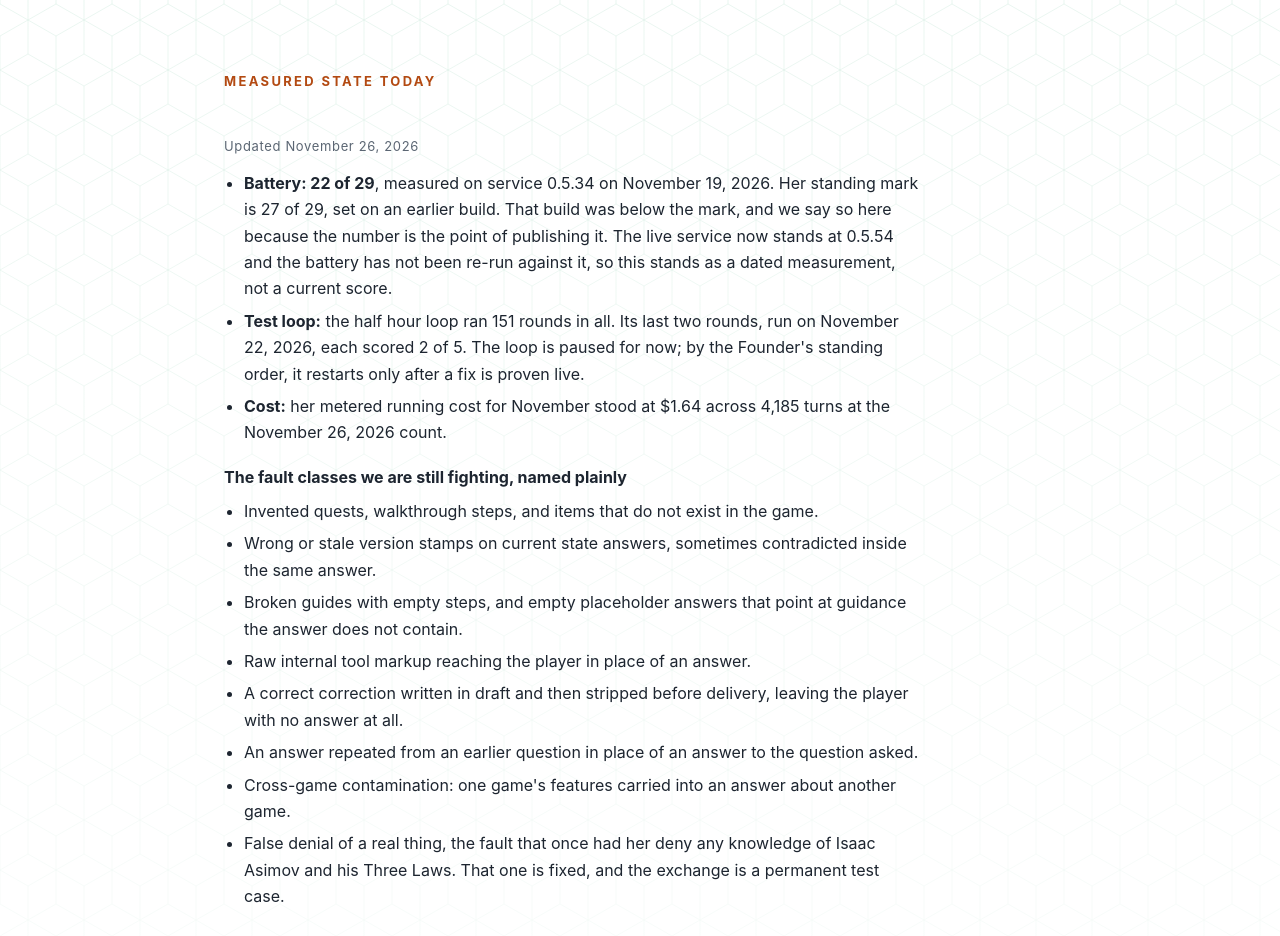
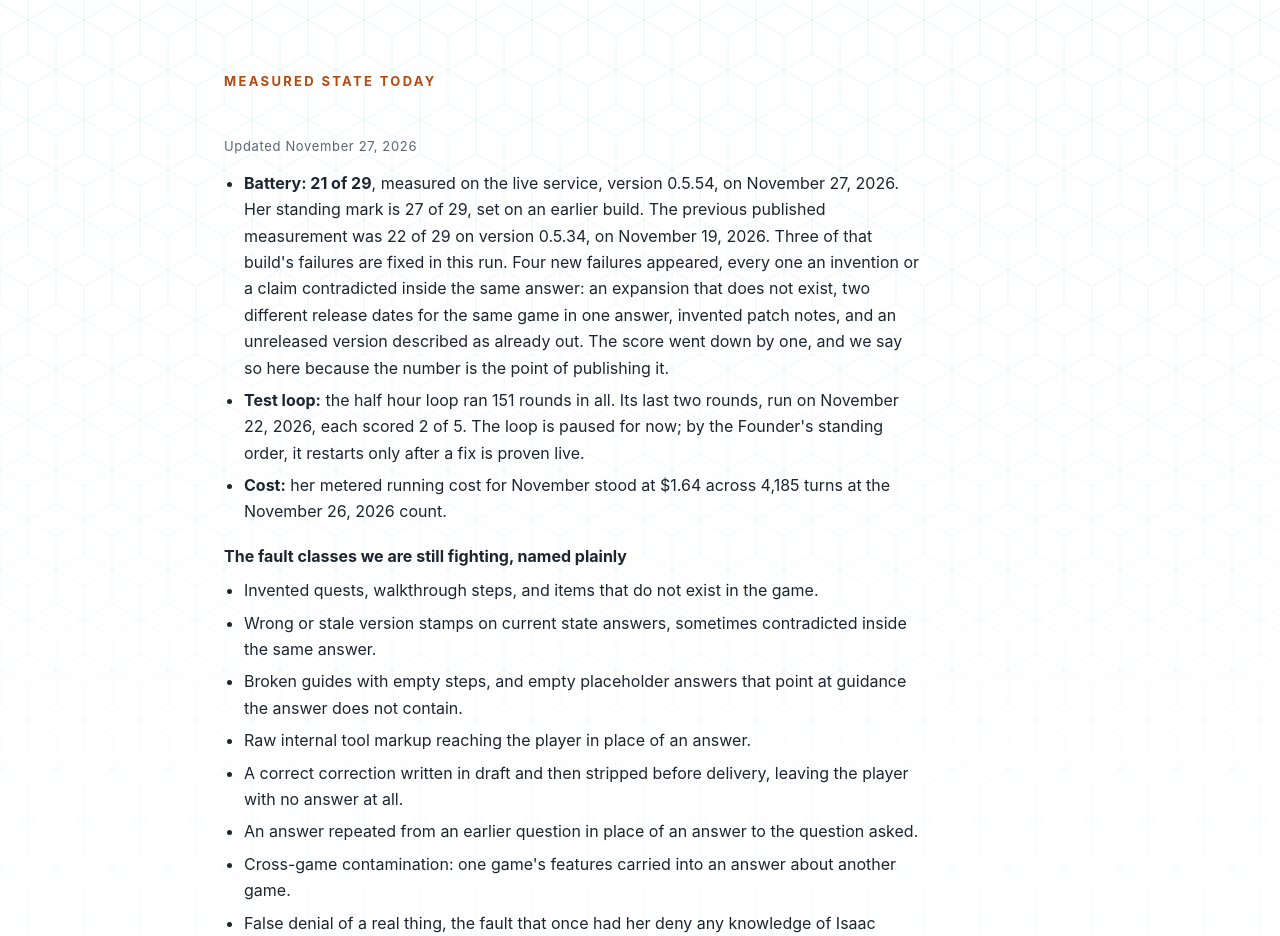
Before and after one commit to EidonLabsInc/eidonlabsinc.com, a plain HTML site: page vesper.html in a window 1280 px wide. Shown: the part 2980-3916 px from the top of the page. Drawn offline with Linux system fonts and the light colour scheme.

Commit message:
Vesper page: battery remeasured on live 0.5.54, 21 of 29 (2026-11-27)

```diff
--- a/vesper.html
+++ b/vesper.html
@@ -111,9 +111,9 @@
     <section>
       <h2>Measured state today</h2>
       <div class="entry">
-        <p class="meta">Updated November 26, 2026</p>
+        <p class="meta">Updated November 27, 2026</p>
         <ul>
-          <li><strong>Battery: 22 of 29</strong>, measured on service 0.5.34 on November 19, 2026. Her standing mark is 27 of 29, set on an earlier build. That build was below the mark, and we say so here because the number is the point of publishing it. The live service now stands at 0.5.54 and the battery has not been re-run against it, so this stands as a dated measurement, not a current score.</li>
+          <li><strong>Battery: 21 of 29</strong>, measured on the live service, version 0.5.54, on November 27, 2026. Her standing mark is 27 of 29, set on an earlier build. The previous published measurement was 22 of 29 on version 0.5.34, on November 19, 2026. Three of that build's failures are fixed in this run. Four new failures appeared, every one an invention or a claim contradicted inside the same answer: an expansion that does not exist, two different release dates for the same game in one answer, invented patch notes, and an unreleased version described as already out. The score went down by one, and we say so here because the number is the point of publishing it.</li>
           <li><strong>Test loop:</strong> the half hour loop ran 151 rounds in all. Its last two rounds, run on November 22, 2026, each scored 2 of 5. The loop is paused for now; by the Founder's standing order, it restarts only after a fix is proven live.</li>
           <li><strong>Cost:</strong> her metered running cost for November stood at $1.64 across 4,185 turns at the November 26, 2026 count.</li>
         </ul>
```
